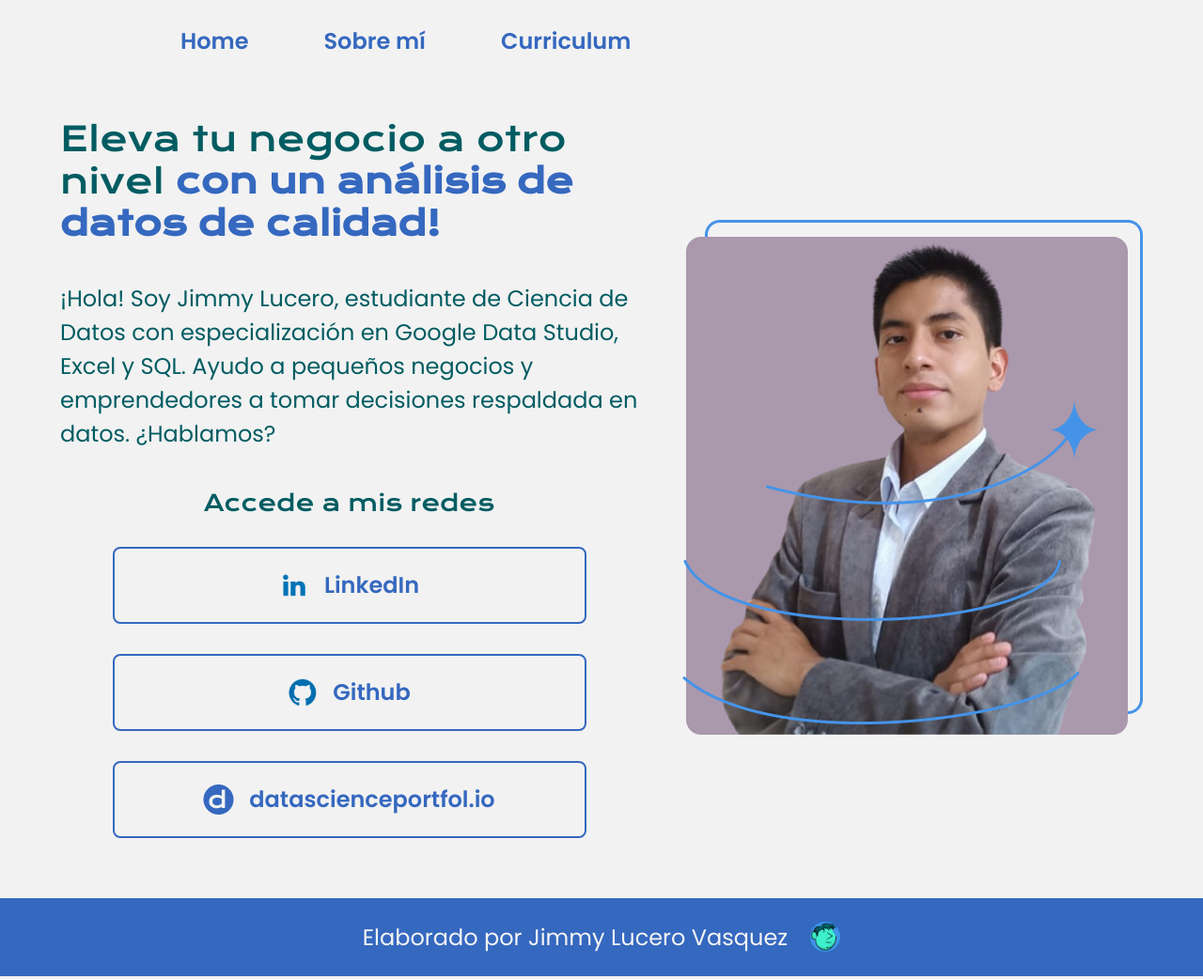
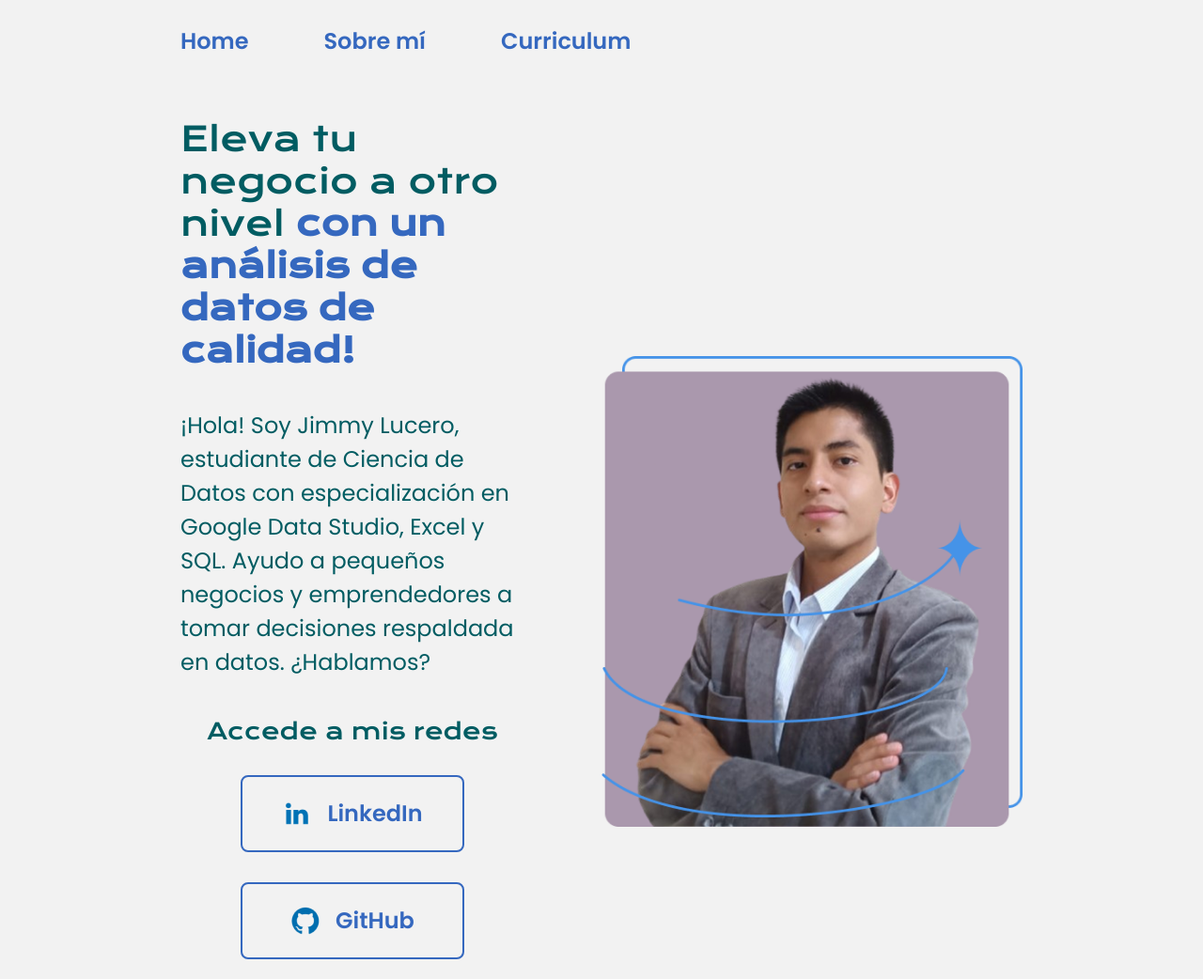
Before and after one commit to JLuceroVasquez/proyecto-portafolio, a plain HTML site: page index.html in a window 1280 px wide. Shown: the top 1042 px of the page at 94% size. Drawn offline with nearby package versions, Linux system fonts and the light colour scheme.

Commit message:
Cambiamos unidades de medida absolutas a relativas (%) en el ancho de la sección main

```diff
--- a/index.html
+++ b/index.html
@@ -31,12 +31,12 @@
                 <a href="https://www.linkedin.com/in/jimmy-lucero/" class="contenido__presentacion__redSocial__item">
                     <img src="./assets/linkedin.png">LinkedIn</a>
                 <a href="https://github.com/JLuceroVasquez" class="contenido__presentacion__redSocial__item">
-                    <img src="./assets/github.png">Github</a>
+                    <img src="./assets/github.png">GitHub</a>
                 <a href="https://www.datascienceportfol.io/jimoctavio2016" class="contenido__presentacion__redSocial__item">
-                    <img src="./assets/datascienceportfol.io.png">datascienceportfol.io</a>
+                    <img src="./assets/datascienceportfol.io.png">DSportfol.io</a>
             </div>
         </section>
-        <img src="./assets/Imagen de Jimmy Lucero.png" alt="Imagen de Jimmy Lucero formal.">
+        <img class="contenido__imagen" src="./assets/Imagen de Jimmy Lucero.png" alt="Imagen de Jimmy Lucero formal.">
     </main>
     <footer class="pieDePagina">
         Elaborado por Jimmy Lucero Vasquez
--- a/styles/sytle.css
+++ b/styles/sytle.css
@@ -27,11 +27,6 @@ body {
     flex-direction: column; /*Se alineó los elementos verticalmente*/
     /* Inicialmente, se añadió esta propiedad para que los elementos del body ocupen el 100% de la altura de la ventana del navegador. Sin embargo, luego se quitó para evitar que el footer no se sobreponga a otros elementos del body y ocupe correctamente la parte inferior de la pantalla del navegador.
     height: 100vh;*/
-}
-
-/*Estilo del texto dentro de etiquetas strong*/
-.tituloNivel1__destacado {
-    color: var(--color-terciario);
 }
 
 /*Estilo del encabezado*/
@@ -77,14 +72,15 @@ body {
 .contenido{
     display:flex;
     align-items: center;
-    padding:5% 5%; /*Para agregar un relleno a todo el contenido del 5% respecto al borde*/
+    padding:5% 15%; /*Para agregar un relleno a todo el contenido del 5% vertical y 15% horizontal del tamaño del body/
     overflow: hidden;
     justify-content: space-between; /*Para añadir espacio entre los items del contenedor, si aún queda espacio libre*/
+    gap: 82px; /*Añadimos un espacio entre los elementos del main: texto + enlaces e imagen*/
 }
 
     /*Estilo de la sección "presentacion" del contenido (main)*/
     .contenido__presentacion{
-        width:615px;
+        width:50%; /*Para asegurar que el texto + links ocupen 50% de la pantalla*/
         display:flex; /*Convertimos la sección contenido__presentación en un contenedor flexible*/
         flex-direction: column; /*Establecemos como eje principal al eje vertical*/
         gap: 40px;
@@ -96,6 +92,11 @@ body {
             font-family: var(--fuente-titulo);
             font-weight: 400;
         }
+
+            /*Estilo del texto dentro de etiquetas strong*/
+            .tituloNivel1__destacado {
+                color: var(--color-terciario);
+            }
 
         /*Estilo del titulo de la sección texto "presentación"*/
         .contenido__presentacion__texto{
@@ -166,7 +167,7 @@ body {
                 text-align: center;
                 /*Borde, tamaño y esquinas de la cajita*/
                 border: 2px solid var(--color-terciario);
-                width:500px;
+                width:63.74%; /*Para guardar la proporción entre el tamaño de los enlaces y la sección del texto presentación*/
                 padding: 21.5px 0;
                 border-radius: 8px;
                 /*Posicionamiento de elementos con flex-box*/
@@ -187,6 +188,10 @@ body {
                     color: var(--color-enlace-clickeado);
                 }
 
+    /*Estilo de las imagenes de la sección main del body*/
+    .contenido__imagen {
+        width: 50%; /*Para asegurar que la imagen ocupe 50% de la pantalla*/
+    }
 /*Estilo del pie de pagina*/
 .pieDePagina{
     /*Color de fondo y la letra*/
```
Also changed, not shown: about.html (+1 -1 lines), curriculum.html (+1 -1 lines).
